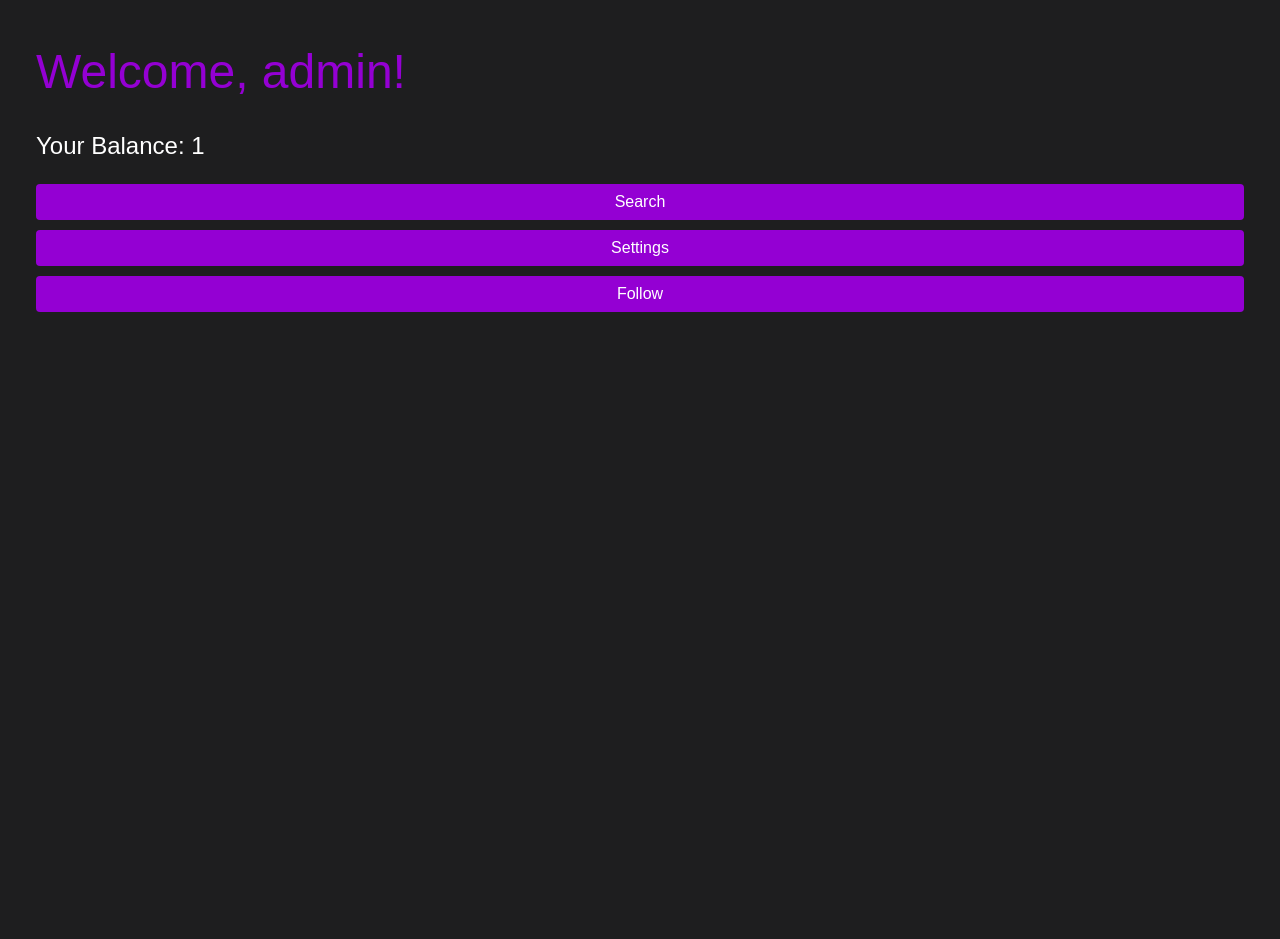
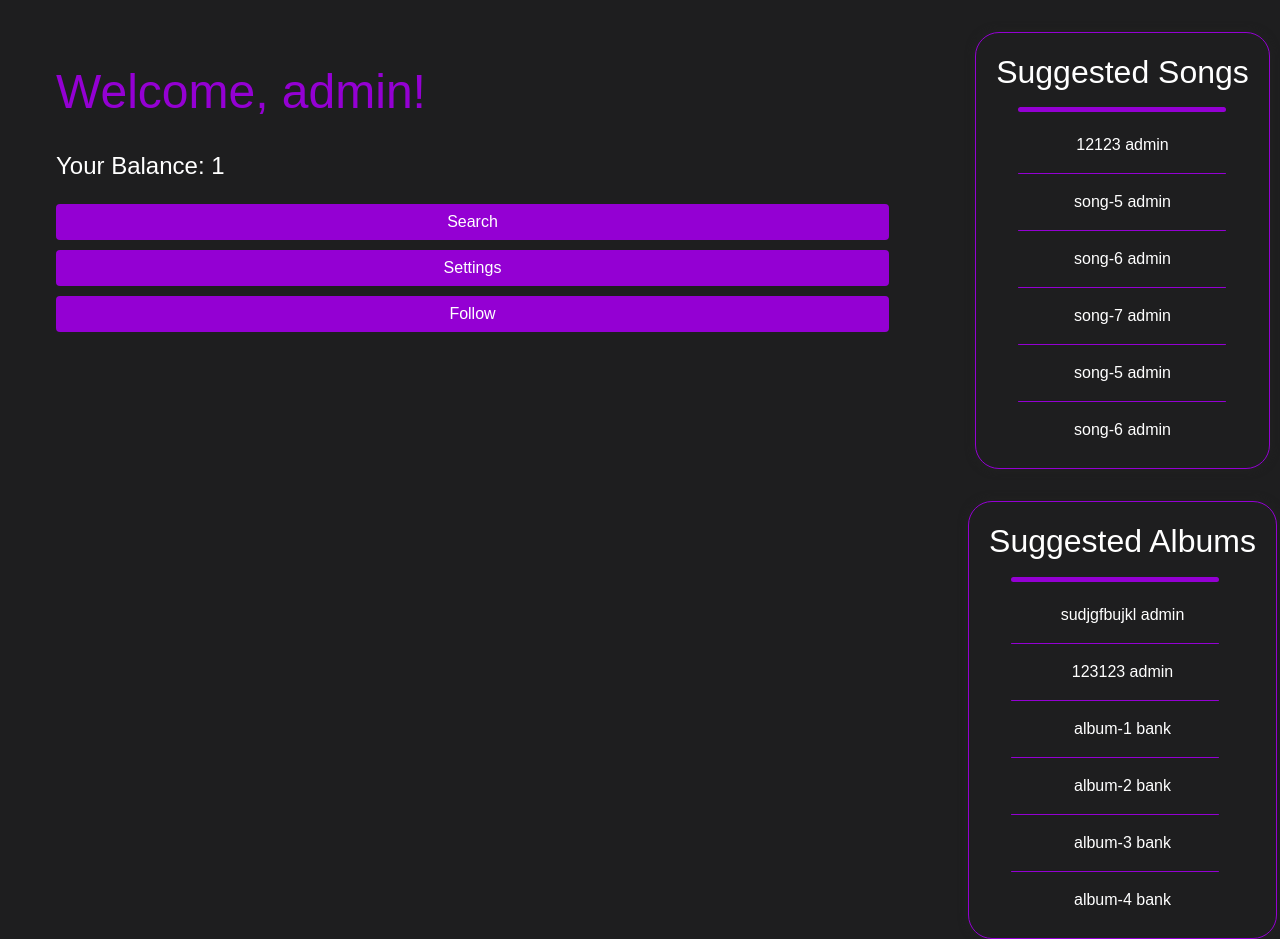
Before and after one commit to MahtaMirzaei/Vibes, a Flask app: page /user in a window 1280 px wide. Before the commit the page ends 312 px from the top, so only its background shows below. Run offline with Flask 3, Linux system fonts and the light colour scheme; a user stored in the database is signed in; data comes from the database, SQL or seed files in the repository; some libraries are stand-ins or nearby versions.

Commit message:
feat() suggested songs and albums

```diff
--- a/app.py
+++ b/app.py
@@ -108,6 +108,7 @@ with sqlite3.connect("database.db") as connect:
                 )
                 """
     )
+
     connect.execute(
         """
             CREATE TABLE IF NOT EXISTS ALBUM (
@@ -121,18 +122,45 @@ with sqlite3.connect("database.db") as connect:
             """
     )
 
+    connect.execute(" INSERT OR IGNORE INTO album (name, release_date, genre, user_id) VALUES ('album-1', '2017-05-14', 'happy', 2) ")
+    connect.execute(" INSERT OR IGNORE INTO album (name, release_date, genre, user_id) VALUES ('album-2', '2017-05-14', 'happy', 2) ")
+    connect.execute(" INSERT OR IGNORE INTO album (name, release_date, genre, user_id) VALUES ('album-3', '2017-05-14', 'happy', 2) ")
+    connect.execute(" INSERT OR IGNORE INTO album (name, release_date, genre, user_id) VALUES ('album-4', '2017-05-14', 'happy', 2) ")
+
+
+
     connect.execute(
         """
             CREATE TABLE IF NOT EXISTS song_likes (
-            id SERIAL PRIMARY KEY,
+            song_likes_id INTEGER PRIMARY KEY AUTOINCREMENT,
             user_id TEXT,
             song_id INTEGER NOT NULL,
-            date TIMESTAMP DEFAULT CURRENT_TIMESTAMP,
             FOREIGN KEY (user_id) REFERENCES users(user_id),
             FOREIGN KEY (song_id) REFERENCES songs(song_id)
 );
             """
     )
+
+
+    connect.execute(
+        """
+            CREATE TABLE IF NOT EXISTS album_likes (
+            album_likes_id INTEGER PRIMARY KEY AUTOINCREMENT,
+            user_id TEXT,
+            album_id INTEGER NOT NULL,
+            FOREIGN KEY (user_id) REFERENCES users(user_id),
+            FOREIGN KEY (album_id) REFERENCES album(album_id)
+);
+            """
+    )
+
+
+    connect.execute(" INSERT OR IGNORE INTO album_likes (user_id, album_id) VALUES (1, 4) ")
+    connect.execute(" INSERT OR IGNORE INTO album_likes (user_id, album_id) VALUES (1, 3) ")
+    connect.execute(" INSERT OR IGNORE INTO song_likes (user_id, song_id) VALUES (1, 8) ")
+    connect.execute(" INSERT OR IGNORE INTO song_likes (user_id, song_id) VALUES (1, 3) ")
+
+
 
     connect.execute(
         """CREATE TABLE IF NOT EXISTS playlists (
@@ -158,7 +186,6 @@ with sqlite3.connect("database.db") as connect:
         """
             CREATE TABLE IF NOT EXISTS SONGS (
                 song_id INTEGER PRIMARY KEY AUTOINCREMENT,
-                album_id TEXT,
                 name TEXT,
                 file TEXT,
                 lyrics TEXT,
@@ -174,6 +201,14 @@ with sqlite3.connect("database.db") as connect:
             )
             """
     )
+
+
+
+    connect.execute(" INSERT OR IGNORE INTO songs (name, file, lyrics, release_date, age_rating, genre, duration, is_limited, album_id, user_id) VALUES ('song-5', '0', '0', '2017-05-14', 12, 'scary', 2, 0, 3, 1) ")
+    connect.execute(" INSERT OR IGNORE INTO songs (name, file, lyrics, release_date, age_rating, genre, duration, is_limited, album_id, user_id) VALUES ('song-6', '0', '0', '2017-05-14', 13, 'scary', 2, 0, 3, 1) ")
+    connect.execute(" INSERT OR IGNORE INTO songs (name, file, lyrics, release_date, age_rating, genre, duration, is_limited, album_id, user_id) VALUES ('song-7', '0', '0', '2017-05-14', 14, 'scary', 2, 0, 3, 1) ")
+    connect.execute(" INSERT OR IGNORE INTO songs (name, file, lyrics, release_date, age_rating, genre, duration, is_limited, album_id, user_id) VALUES ('song-8', '0', '0', '2017-05-14', 15, 'scary', 2, 1, 3, 1) ")
+
     connect.execute(
         """
         INSERT OR IGNORE  INTO USERS (user_id, name, email, city, country, phone, age, password, balance, is_artist, is_premium)
@@ -448,6 +483,58 @@ def user():
             logging.error(f"Error fetching tickets: {e}")
             tickets = []
 
+        try:
+                # دریافت پیشنهادات آهنگ
+                cursor.execute(
+                    """
+                    SELECT s.name, u.name AS artist_name
+                    FROM songs s
+                    JOIN users u ON s.user_id = u.user_id
+                    WHERE s.genre IN (
+                        SELECT DISTINCT genre
+                        FROM songs
+                        WHERE song_id IN (
+                            SELECT song_id
+                            FROM song_likes
+                            WHERE user_id = ?
+                        )
+                    ) AND s.is_limited = 0
+                    GROUP BY s.song_id
+                    ORDER BY COUNT(s.song_id) DESC
+                    LIMIT 10;
+                    """,
+                    (user_id,)
+                )
+                suggested_songs = cursor.fetchall()
+
+                # دریافت پیشنهادات آلبوم
+                cursor.execute(
+                    """
+                    SELECT a.name, u.name AS artist_name
+                    FROM album a
+                    JOIN users u ON a.user_id = u.user_id
+                    WHERE a.genre IN (
+                        SELECT DISTINCT genre
+                        FROM album
+                        WHERE album_id IN (
+                            SELECT album_id
+                            FROM album_likes
+                            WHERE user_id = ?
+                        )
+                    )
+                    GROUP BY a.album_id
+                    ORDER BY COUNT(a.album_id) DESC
+                    LIMIT 10;
+                    """,
+                    (user_id,)
+                )
+                suggested_albums = cursor.fetchall()
+
+        except Exception as e:
+            logging.error(f"Error fetching data: {e}")
+            suggested_songs = []
+            suggested_albums = []
+
         return render_template(
             "user.html",
             user_id=user_id,
@@ -455,7 +542,9 @@ def user():
             balance=balance,
             is_premium=is_premium,
             is_artist=is_artist,
-            tickets=tickets
+            tickets=tickets,
+            suggested_songs=suggested_songs,
+            suggested_albums=suggested_albums
         )
     else:
         return redirect(url_for("login"))
--- a/static/css/style.css
+++ b/static/css/style.css
@@ -53,13 +53,13 @@ input {
   background-color: #d6d6d6bf;
 }
 
-hr {
-  width: 5rem;
+.main-hr {
+  width: 13rem;
   background-color: var(--border-in);
   border: none;
   height: 5px;
   border-radius: 1rem;
-  margin-left: 30px;
+  margin-left: 22px;
 }
 
 table {
@@ -71,6 +71,78 @@ th, td {
   padding: 8px;
   text-align: left;
   border-bottom: 1px solid #ddd;
+}
+
+.left-column {
+  padding: 20px;
+}
+
+.right-column {
+  display: flex;
+  flex-wrap: wrap;
+  justify-content: center;
+  flex-grow: 1;
+  height: 100vh;
+
+}
+
+.container-user {
+  display: grid;
+  grid-template-columns: 3fr 1fr;
+  grid-gap: 20px;
+}
+
+.block-1 {
+  flex-direction: row;
+  justify-content: flex-start;
+  display: felx;
+  padding: 20px;
+  background-color: var(--background-main-card);
+
+  margin-top: 2rem;
+  margin-bottom: 1rem;
+
+  border: 1px solid var(--border-in);
+  border-radius: 1.5rem;
+  box-shadow: var(--box-shadow-2);
+
+}
+
+
+.block-2 {
+  flex-direction: row;
+  justify-content: flex-start;
+  display: felx;
+  padding: 20px;
+  background-color: var(--background-main-card);
+
+  margin-top: 1rem;
+  margin-bottom: 2rem;
+
+  border: 1px solid var(--border-in);
+  border-radius: 1.5rem;
+  box-shadow: var(--box-shadow-2);
+
+}
+
+
+.song-list, .album-list {
+  max-height: calc(50vh - 80px);
+  overflow-y: auto;
+}
+
+.song-list p, .album-list p {
+  margin: 5px 0;
+  text-align: center;
+}
+
+.sugestion-hr {
+  width: 13rem;
+  background-color: var(--border-in);
+  border: none;
+  height: 1px;
+  border-radius: 1rem;
+  margin-left: 22px;
 }
 
 /* Header Vibes Style */
--- a/templates/index.html
+++ b/templates/index.html
@@ -72,17 +72,17 @@
     <div class="container">
       <div class="div-header">
         <h1>Top Songs</h1>
-        <hr />
+        <hr class="main-hr" />
       </div>
 
       <div class="div-header">
         <h1>Top Artists</h1>
-        <hr />
+        <hr class="main-hr"/>
       </div>
 
       <div class="div-header">
         <h1>Top Albums</h1>
-        <hr />
+        <hr class="main-hr"/>
       </div>
     </div>
   </body>
--- a/templates/user.html
+++ b/templates/user.html
@@ -1,16 +1,27 @@
 <!DOCTYPE html>
 <html lang="en">
-
   <head>
-    <link rel="stylesheet" href="https://stackpath.bootstrapcdn.com/bootstrap/4.5.2/css/bootstrap.min.css">
+    <link
+      rel="stylesheet"
+      href="https://stackpath.bootstrapcdn.com/bootstrap/4.5.2/css/bootstrap.min.css"
+    />
     <script src="https://code.jquery.com/jquery-3.5.1.slim.min.js"></script>
     <script src="https://cdn.jsdelivr.net/npm/@popperjs/core@2.5.4/dist/umd/popper.min.js"></script>
     <script src="https://stackpath.bootstrapcdn.com/bootstrap/4.5.2/js/bootstrap.min.js"></script>
-    <link rel="stylesheet" type="text/css" href="{{ url_for('static', filename='css/style.css') }}">
-    <link rel="icon" type="image/png" sizes="16x16" href="{{ url_for('static', filename='Icon/favicon-16x16.png') }}">
-    <meta charset="UTF-8">
-    <meta http-equiv="X-UA-Compatible" content="IE=edge">
-    <meta name="viewport" content="width=device-width, initial-scale=1.0">
+    <link
+      rel="stylesheet"
+      type="text/css"
+      href="{{ url_for('static', filename='css/style.css') }}"
+    />
+    <link
+      rel="icon"
+      type="image/png"
+      sizes="16x16"
+      href="{{ url_for('static', filename='Icon/favicon-16x16.png') }}"
+    />
+    <meta charset="UTF-8" />
+    <meta http-equiv="X-UA-Compatible" content="IE=edge" />
+    <meta name="viewport" content="width=device-width, initial-scale=1.0" />
     <title>User Page</title>
     <style>
       body {
@@ -81,30 +92,62 @@
       }
 
       .main {
-            transition: margin-left .5s;
+        transition: margin-left 0.5s;
         padding: 16px;
       }
     </style>
   </head>
 
   <body>
+    <div class="container-user">
+      <div class="left-column">
         <div class="main">
           <div class="welcome">Welcome, {{ name }}!</div>
           <div class="balance">Your Balance: {{ balance }}</div>
           <div class="menu-buttons">
-            <button class="btn btn-custom" onclick="location.href='{{ url_for('search') }}'">Search</button>
+            <button
+              class="btn btn-custom"
+              onclick="location.href='{{ url_for('search') }}'"
+            >
+              Search
+            </button>
             <button class="btn btn-custom" onclick="openNav()">Settings</button>
-            <button class="btn btn-custom" onclick="location.href='{{ url_for('follows') }}'">Follow</button>
-
+            <button
+              class="btn btn-custom"
+              onclick="location.href='{{ url_for('follows') }}'"
+            >
+              Follow
+            </button>
+          </div>
+        </div>
       </div>
 
-
+      <div class="right-column">
+        <div class="block-1">
+          <h2>Suggested Songs</h2>
+          <hr class="main-hr">
+          <div class="song-list">
+            {% for name, artist_name in suggested_songs %}
+            <p>{{ name }}    {{ artist_name }}</p><hr class="sugestion-hr">
+            {% endfor %}
+          </div>
+        </div>
+        <div class="block-2">
+          <h2>Suggested Albums</h2>
+          <hr class="main-hr">
+          <div class="album-list">
+            {% for name, artist_name in suggested_albums %}
+            <p>{{ name }}    {{ artist_name }}</p><hr class="sugestion-hr">
+            {% endfor %}
+          </div>
+        </div>
+      </div>
     </div>
 
-
-
     <div id="mySidenav" class="sidenav">
-        <a href="javascript:void(0)" class="closebtn" onclick="closeNav()">&times;</a>
+      <a href="javascript:void(0)" class="closebtn" onclick="closeNav()"
+        >&times;</a
+      >
       <form method="post" action="{{ url_for('charge') }}" class="mb-2">
         <label for="amount">Charge Account:</label>
         <input type="number" name="amount" required class="form-control mb-2" />
@@ -112,22 +155,37 @@
       </form>
       <form method="post" action="{{ url_for('buy_ticket') }}" class="mb-2">
         <label for="concert_id">Concert ID:</label>
-            <input type="number" name="concert_id" required class="form-control mb-2" />
+        <input
+          type="number"
+          name="concert_id"
+          required
+          class="form-control mb-2"
+        />
         <button type="submit" class="btn btn-custom">Buy Ticket</button>
       </form>
-        <a href="{{ url_for('create_playlist') }}" class="btn btn-custom mb-2">Create New Playlist</a>
+      <a href="{{ url_for('create_playlist') }}" class="btn btn-custom mb-2"
+        >Create New Playlist</a
+      >
       {% if is_artist %}
-        <a href="{{ url_for('artist_page') }}" class="btn btn-custom mb-2">Artist Page</a>
-        {% endif %}
-        {% if not is_premium %}
-        <button class="btn btn-custom mb-2" onclick="checkPremium()">Get Premium</button>
-        <div id="premiumForm" style="display: none;">
+      <a href="{{ url_for('artist_page') }}" class="btn btn-custom mb-2"
+        >Artist Page</a
+      >
+      {% endif %} {% if not is_premium %}
+      <button class="btn btn-custom mb-2" onclick="checkPremium()">
+        Get Premium
+      </button>
+      <div id="premiumForm" style="display: none">
         {% if balance >= 1000 %}
         <p>Are you certain to purchase premium?</p>
         <form method="post" action="{{ url_for('premium') }}">
           <button type="submit" class="btn btn-custom mb-2">Proceed</button>
         </form>
-            <button class="btn btn-custom mb-2" onclick="document.getElementById('premiumForm').style.display='none'">No</button>
+        <button
+          class="btn btn-custom mb-2"
+          onclick="document.getElementById('premiumForm').style.display='none'"
+        >
+          No
+        </button>
         {% else %}
         <p>You don't have enough credit, please charge first.</p>
         {% endif %}
@@ -138,19 +196,15 @@
       </form>
     </div>
 
-
-
-
-
     <script>
       function openNav() {
         document.getElementById("mySidenav").style.width = "250px";
-            document.querySelector('.main').style.marginLeft = "250px";
+        document.querySelector(".main").style.marginLeft = "250px";
       }
 
       function closeNav() {
         document.getElementById("mySidenav").style.width = "0";
-            document.querySelector('.main').style.marginLeft = "0";
+        document.querySelector(".main").style.marginLeft = "0";
       }
 
       function checkPremium() {
@@ -158,5 +212,4 @@
       }
     </script>
   </body>
-
 </html>
```
Also changed, not shown: database.db. Lines whose indentation alone changed are shown as unchanged.
